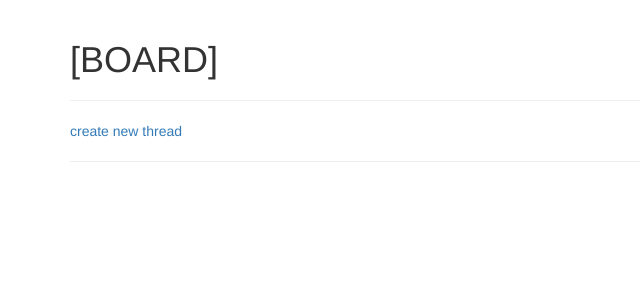
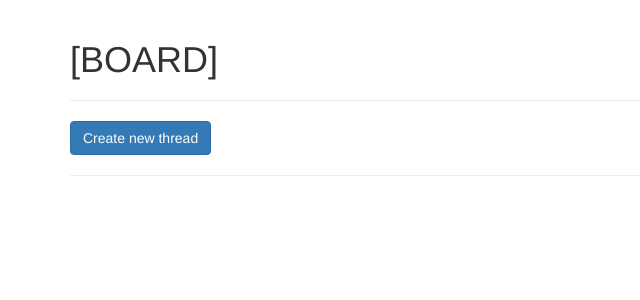
Before and after one commit to DecentLabs/sneakynet, a Flask app: page /board in a window 1280 px wide. Shown: the part 52-352 px from the top of the page, without its empty margins (0-640 px from the left). Run offline with Flask 2, Linux system fonts and the light colour scheme; data that the repository does not hold is empty; some libraries are stand-ins or nearby versions.

Commit message:
More bootstrapification

```diff
--- a/templates/base.html
+++ b/templates/base.html
@@ -17,7 +17,9 @@
           {% if messages %}
               <div id="messages">
               {% for message in messages %}
-                {{ message }}<br>
+                <div class="alert alert-success">
+                  {{ message }}<br>
+                </div>
               {% endfor %}
               </div>
           {% endif %}
--- a/templates/board_home.html
+++ b/templates/board_home.html
@@ -5,7 +5,7 @@
 {% block content %}
     <h1>[BOARD]</h1>
     <hr>
-    <a href="{{ url_for("new_thread") }}">create new thread</a>
+    <a href="{{ url_for("new_thread") }}" class="btn btn-primary">Create new thread</a>
     <hr>
 
     {% if threads | length %}
```
